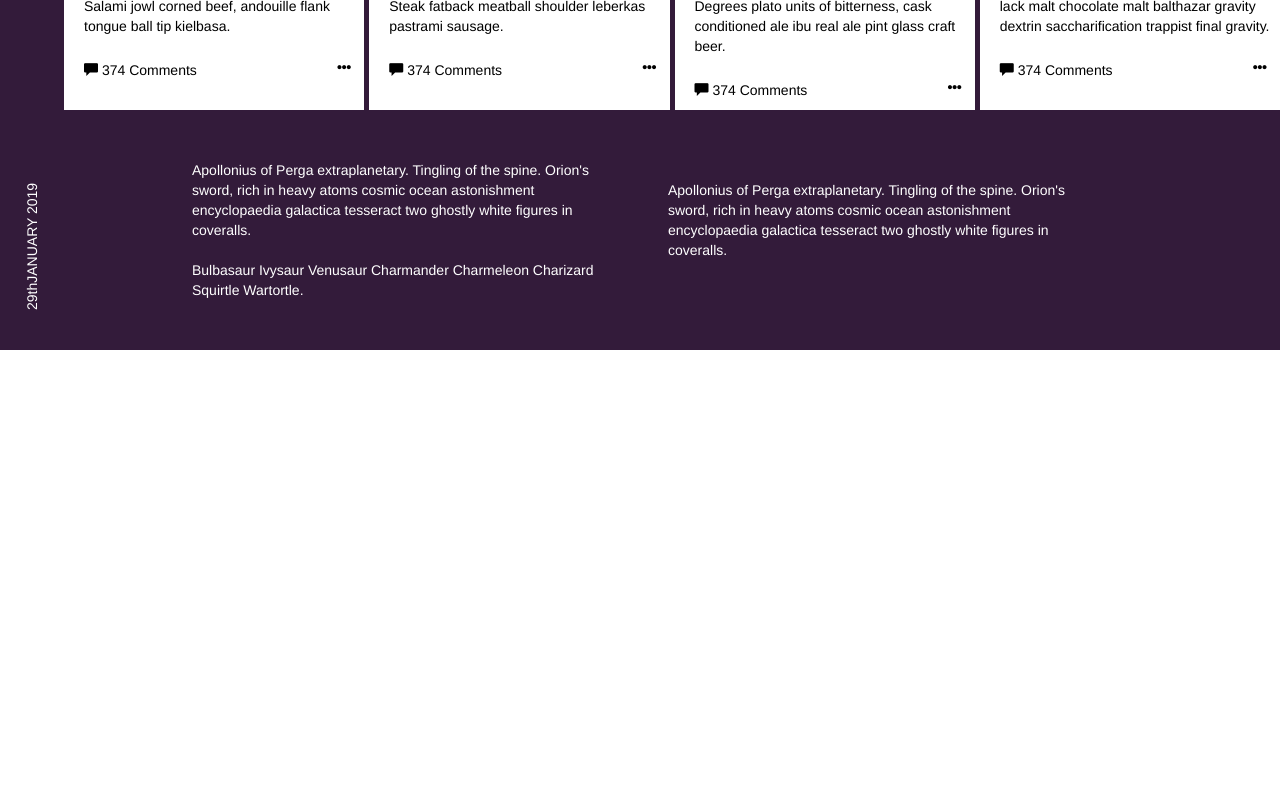
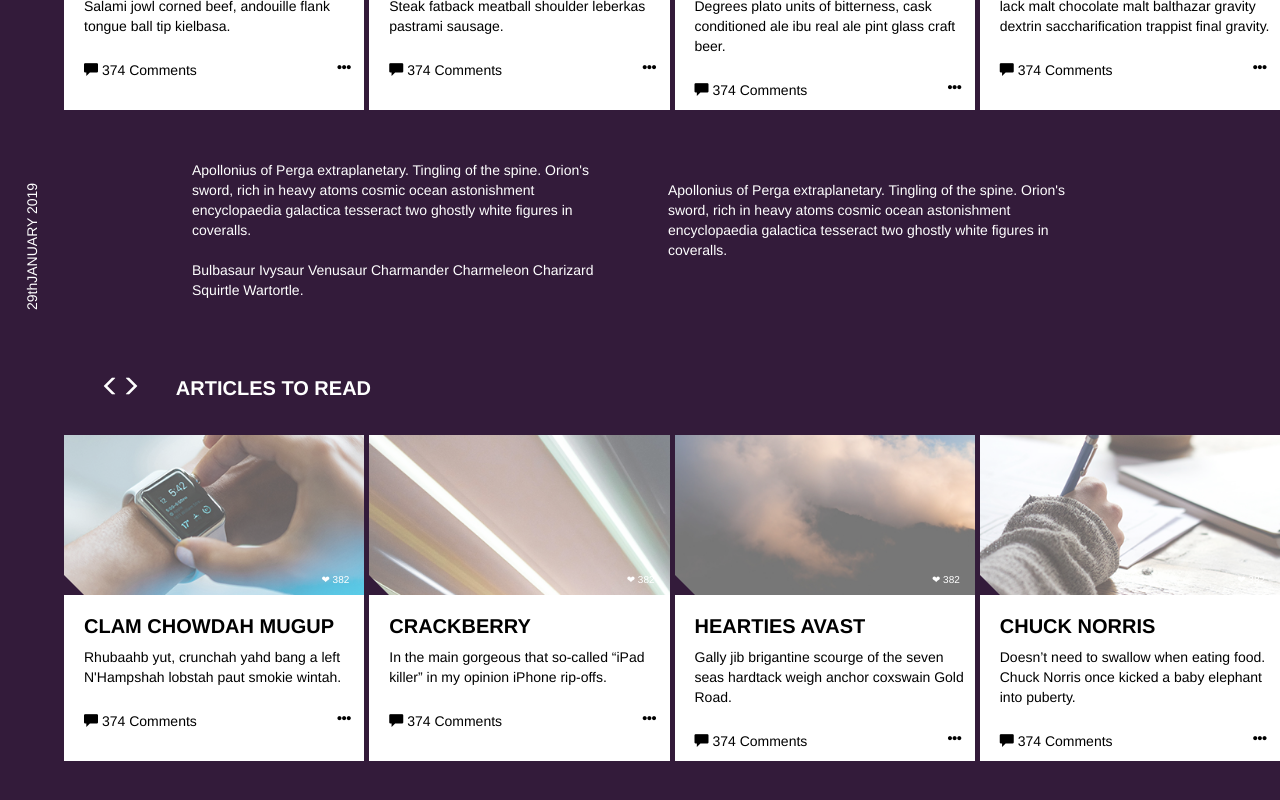
Before and after one commit to 2juicy/EpicGamesExercise, a React app: page /landing in a window 1280 px wide. Shown: the part 1128-1928 px from the top of the page. Before the commit the page ends 1478 px from the top, so only its background shows below. Built offline with nearby package versions, Linux system fonts and the light colour scheme.

Commit message:
articles section

```diff
--- a/src/components/Paragraph/Paragraph.css
+++ b/src/components/Paragraph/Paragraph.css
@@ -1,7 +1,7 @@
 .wrapper {
   position: relative;
   width: 100%;
-  padding-bottom: 50px;
+  padding-bottom: 75px;
 }
 
 .paragraph-section {
--- a/src/pages/landing/Landing.js
+++ b/src/pages/landing/Landing.js
@@ -37,6 +37,7 @@ export default function Landing() {
       <Intro image={content.intro.header[0]} height={height} />
       <Slider image={content.slider1} />
       <Paragraph paragraph={content.slider1} />
+      <Slider image={content.slider2} />
     </div>
   );
 }
```
